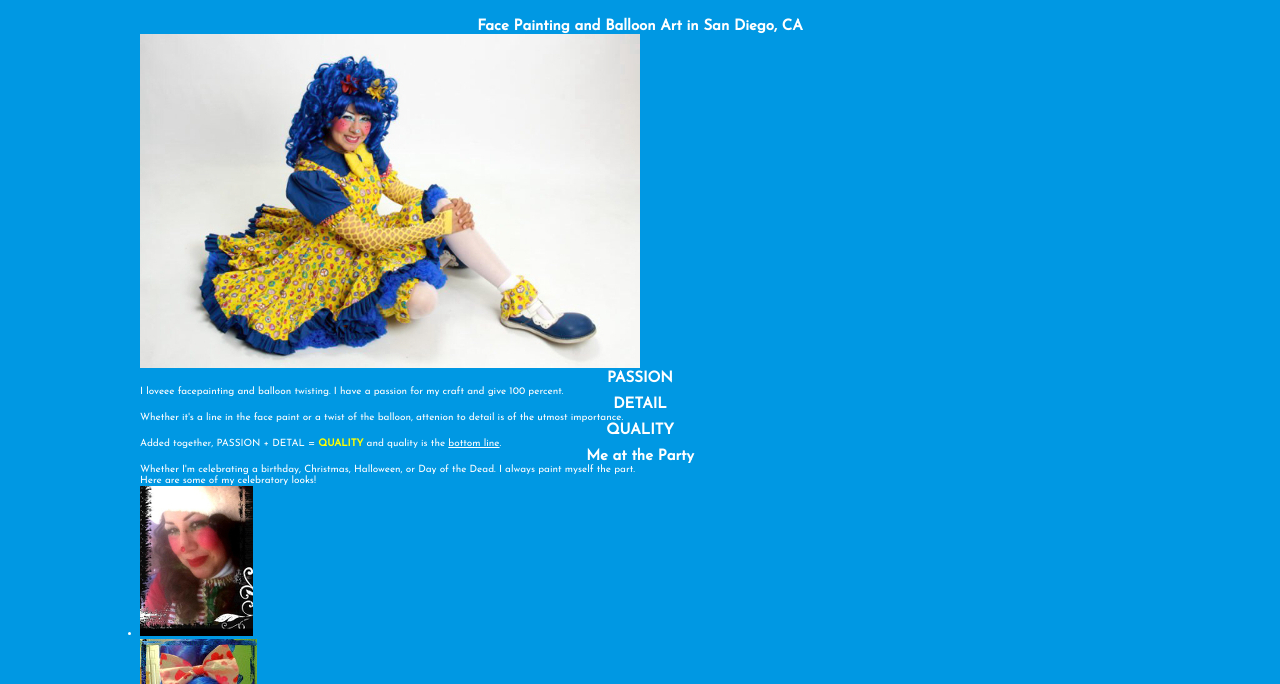
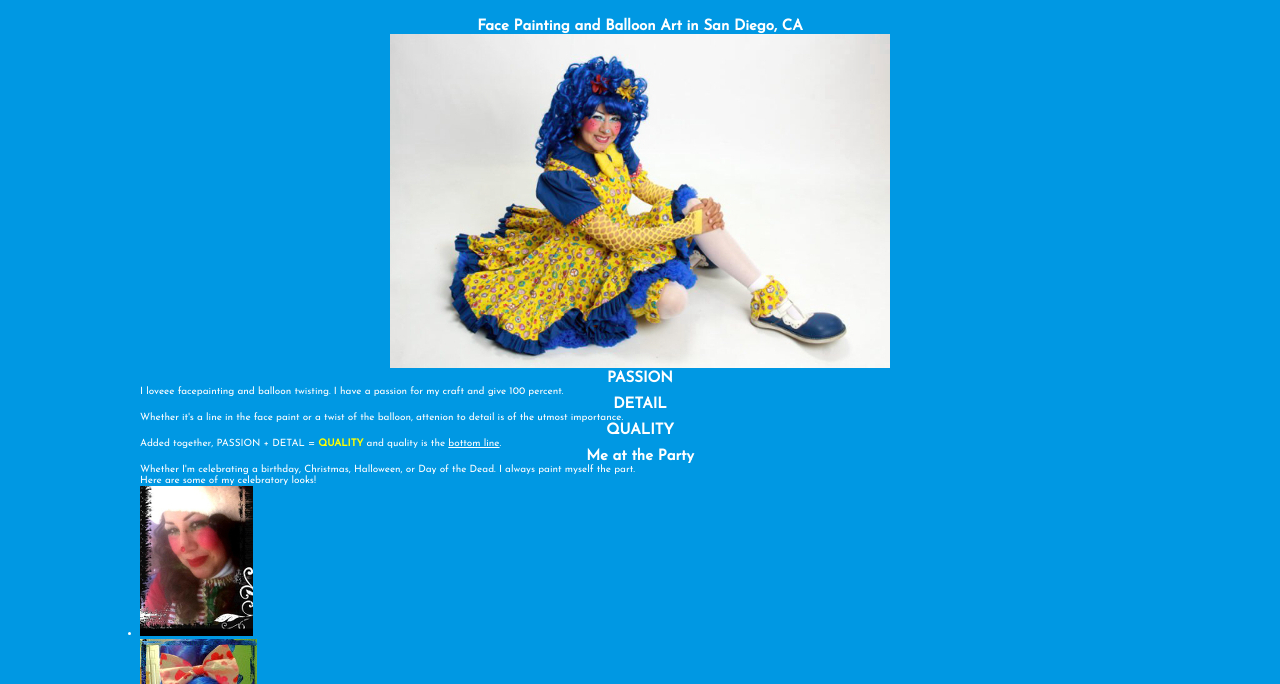
Before and after one commit to Rauld1/thebluetifullife.com, a plain HTML site: page index.html in a window 1280 px wide. Shown: the part 116-800 px from the top of the page. Drawn offline with nearby package versions, Linux system fonts and the light colour scheme; files that its build step writes are made by us from their sources; a script that the page names is missing.

Commit message:
centers featured pic

```diff
--- a/css/bluestyle.css
+++ b/css/bluestyle.css
@@ -41,6 +41,10 @@ h2 {
     text-align: center;
 }
 
+.headshot p{
+    text-align: center;
+}
+
 .group:after {
   content: "";
   display: table;
```
